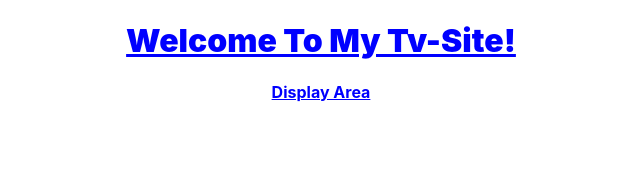
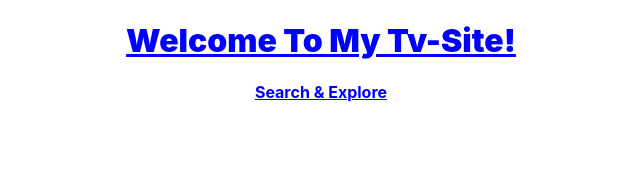
Before and after one commit to WCalderbank/Tv_Show_Site, a React (Create React App) app in the folder app/: page / in a window 1280 px wide. Shown: the top 172 px of the page, without its empty margins (319-959 px from the left). Built offline with nearby package versions, Linux system fonts and the light colour scheme.

Commit message:
text update

```diff
--- a/app/src/Components/Television.js
+++ b/app/src/Components/Television.js
@@ -4,7 +4,7 @@ import "./Television.css";
 function Television() {
   return (
     <div className="show_info">
-      <h3 className="television-title">Display Area</h3>
+      <h3 className="television-title">Search & Explore</h3>
     </div>
   );
 }
```
